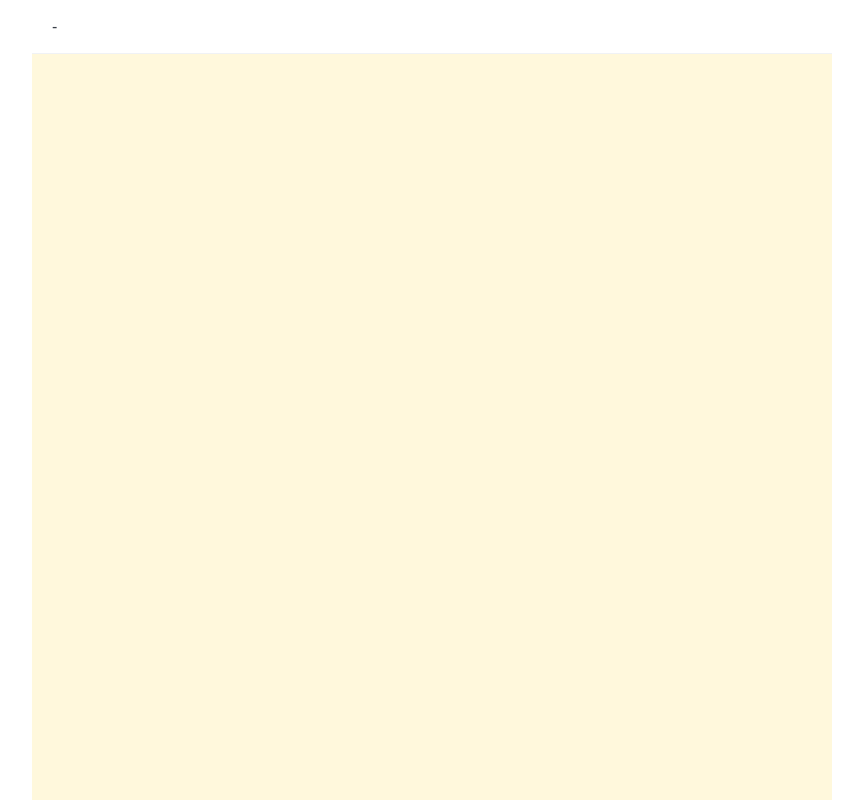
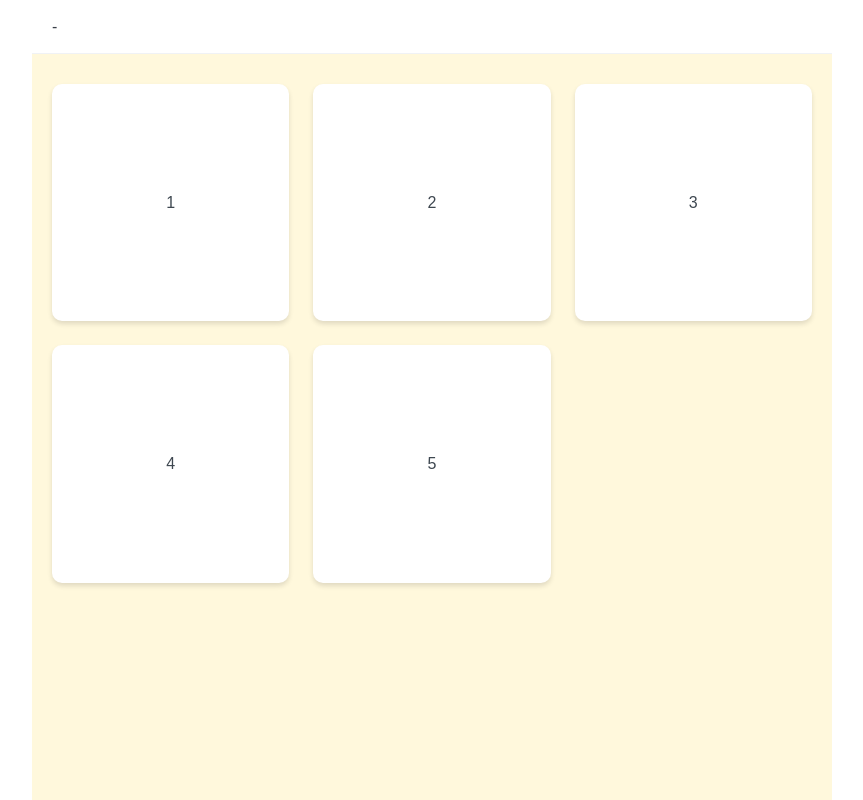
Before and after one commit to playck/room-escape-Q-app, a Next.js app: page /questions in a window 1280 px wide. Shown: the whole page, without its empty margins (208-1071 px from the left). Built offline with nearby package versions, Linux system fonts and the light colour scheme; a web font is replaced by a local one.

Commit message:
[Question] 문제 리스트 UI

```diff
--- a/src/pages/questions/index.tsx
+++ b/src/pages/questions/index.tsx
@@ -1,9 +1,33 @@
-import { Flex } from '@chakra-ui/react'
-
+import { Center, Grid, GridItem } from '@chakra-ui/react'
+import Link from 'next/link'
 interface QuestionsListProps {}
 
 function QuestionsList(props: QuestionsListProps) {
-  return <Flex></Flex>
+  const arr = [1, 2, 3, 4, 5]
+
+  return (
+    <Grid templateColumns="repeat(3, 1fr)" gap={6} p="30px 20px">
+      {arr.map((el) => (
+        <Link key={el} href={`questions/${el}`}>
+          <GridItem
+            key={el}
+            display="flex"
+            flex="1 1 0"
+            justifyContent="center"
+            alignItems="center"
+            aspectRatio="1 / 1"
+            bg="#FFF"
+            borderRadius="10px"
+            color="gray.700"
+            cursor="pointer"
+            boxShadow="0px 3px 5px rgba(0, 0, 0, 0.12)"
+          >
+            <Center>{el}</Center>
+          </GridItem>
+        </Link>
+      ))}
+    </Grid>
+  )
 }
 
 export default QuestionsList
```
